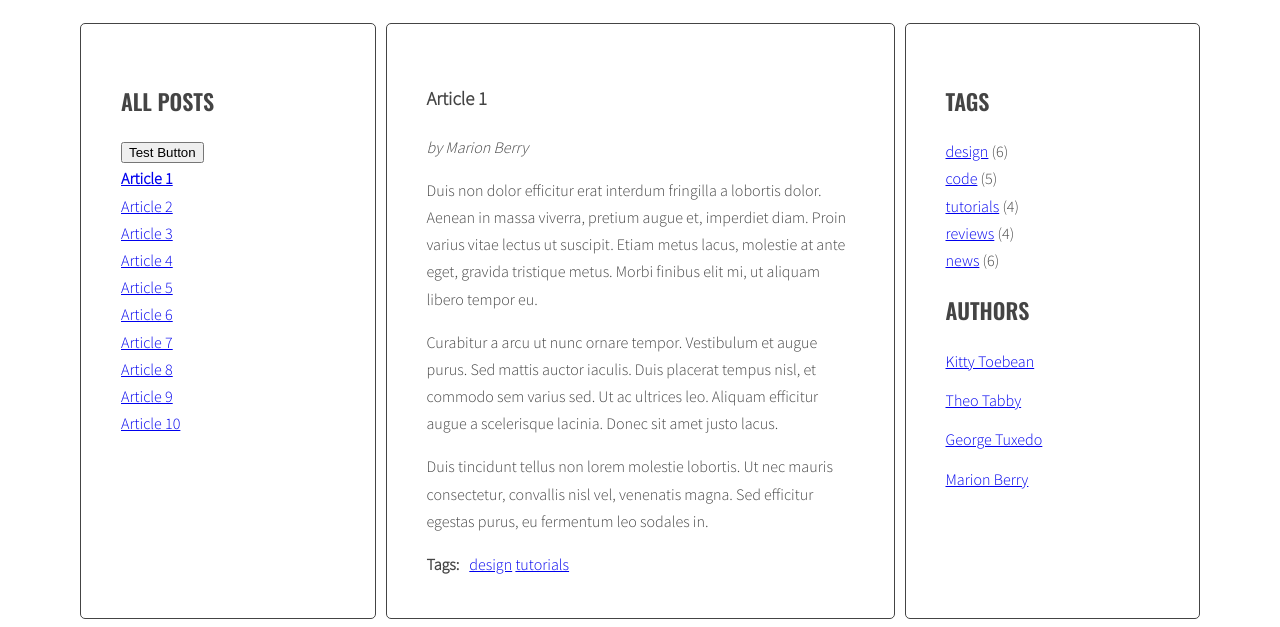
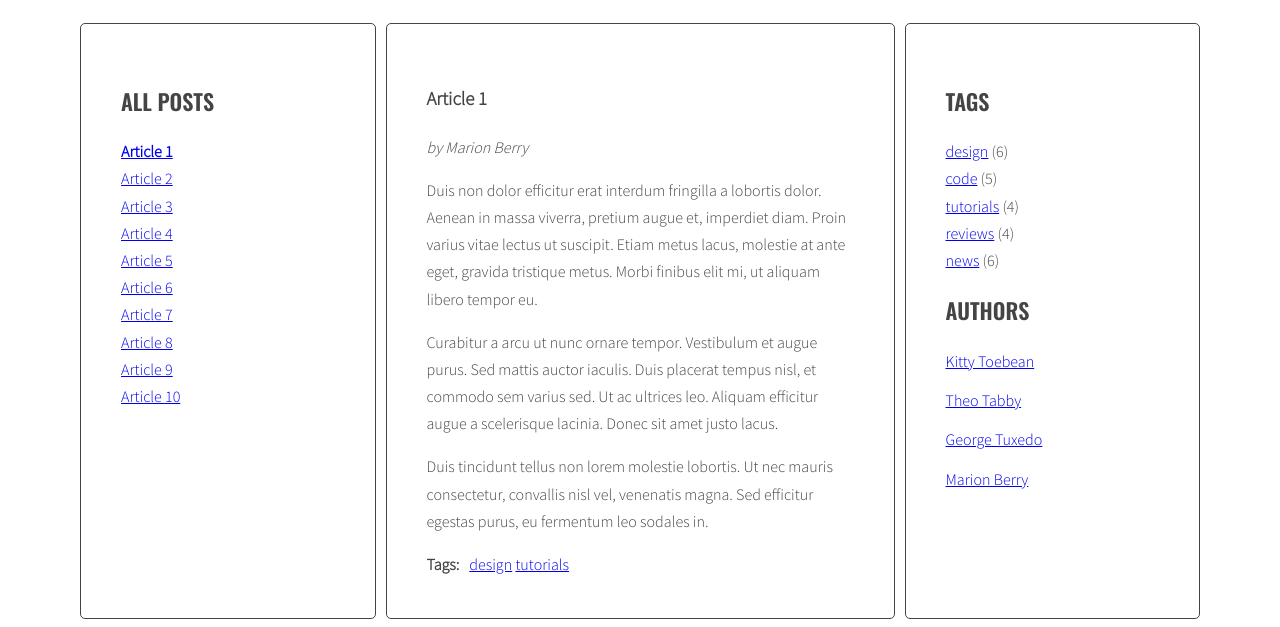
Before and after one commit to Piotr-Gasiorowski/javascript-blog, a website: page index.html in a window 1280 px wide. Shown: the part 220-847 px from the top of the page. Drawn offline with nearby package versions, Linux system fonts and the light colour scheme.

Commit message:
Minus test-button

```diff
--- a/index.html
+++ b/index.html
@@ -12,7 +12,6 @@
 				<main class="wrapper">
 					<aside class="sidebar">
 						<h2 class="section-title">All posts</h2>
-						<button id="test-button"> Test Button </button>
 						<ul class="list titles">
 							<li><a href="#article-1" class="active"><span>Article 1</span></a></li>
 							<li><a href="#article-2"><span>Article 2</span></a></li>
```
Lines whose indentation alone changed are shown as unchanged.
